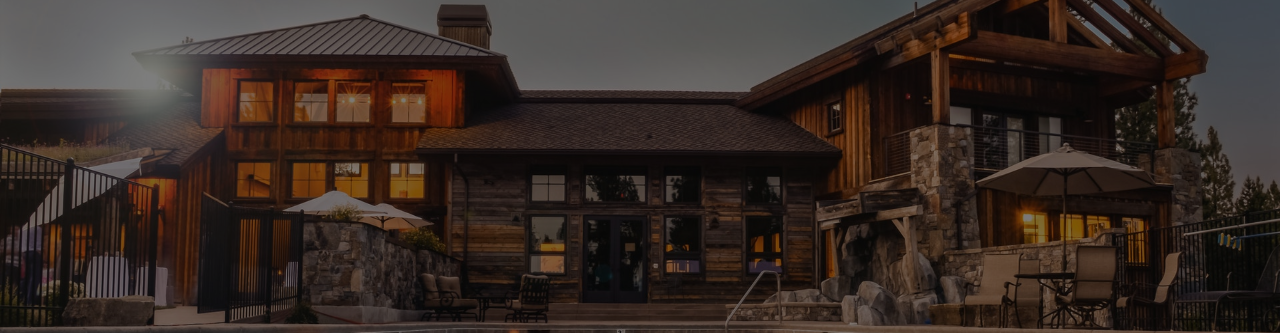
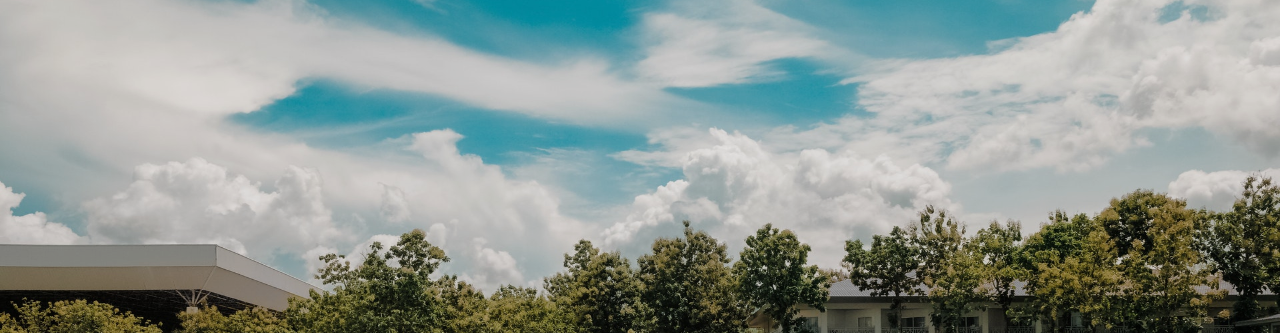
Before and after one commit to hplar003/hotel, a plain HTML site: page index.html in a window 1280 px wide. Shown: the part 64-397 px from the top of the page. Drawn offline with nearby package versions, Linux system fonts and the light colour scheme.

Commit message:
change bground image

```diff
--- a/css/style.css
+++ b/css/style.css
@@ -31,8 +31,8 @@ body {
 }
 
 #hero .hero-image{
-  background: url('../img/bg.jpg') center center no-repeat fixed;
-  background-color: rgba(71, 71, 71, 0.7);
+  background: url('../img/bg-2.jpeg') center center no-repeat fixed;
+  background-color: rgba(160, 156, 156, 0.3);
   background-blend-mode: multiply;
   background-attachment: fixed;
   height: 100vh;
```
Also changed, not shown: img/bg-2.jpeg (added).
